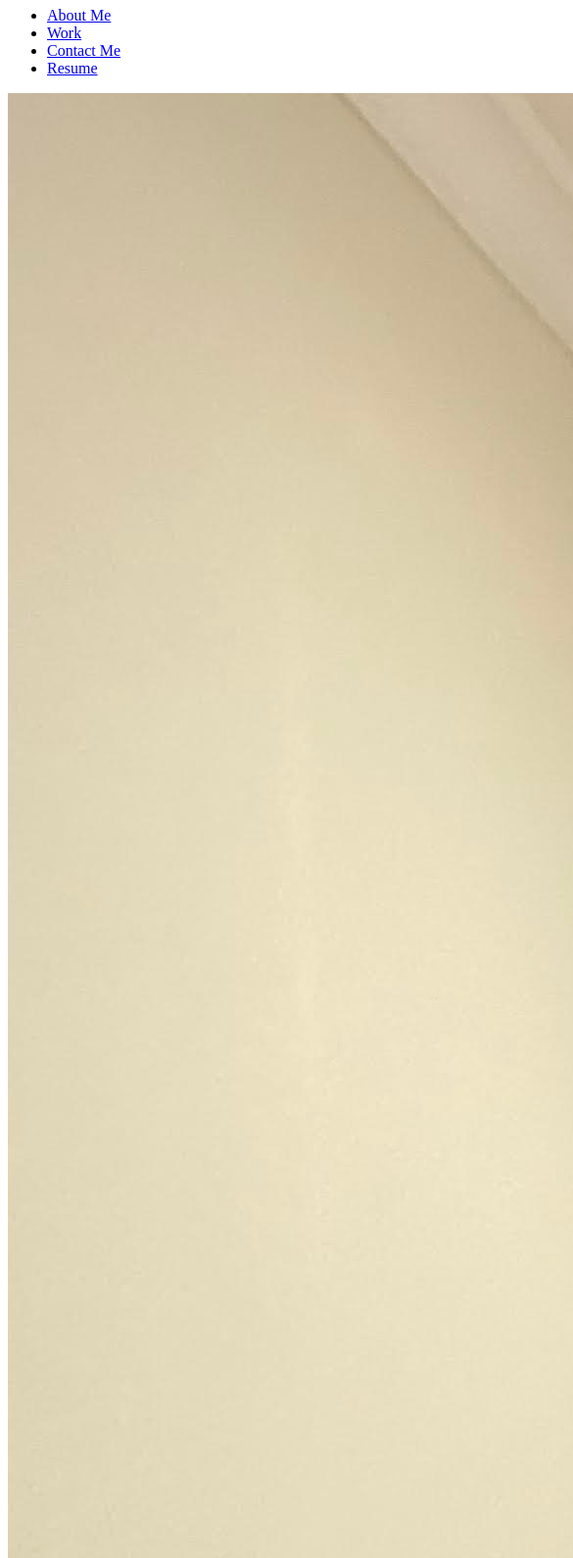
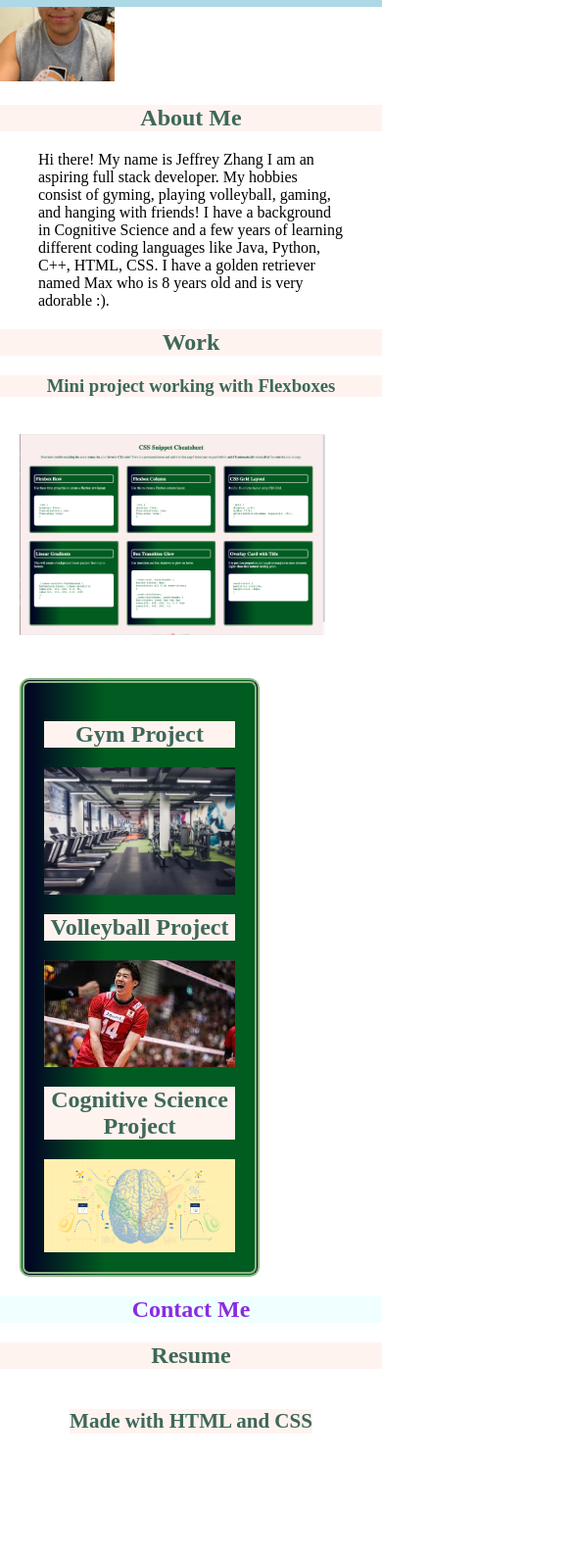
Before and after one commit to jeffz98/Twilights_Portfolio, a plain HTML site: page index.html in a window 390 px wide. Shown: the part 73-1663 px from the top of the page at 98% size, 585 px wide, since content can reach past the window. After the commit the page ends 1557 px from the top, so only its background shows below. Drawn offline with Linux system fonts and the light colour scheme.

Commit message:
added pictures and flexbox css

```diff
--- a/assets/style.css
+++ b/assets/style.css
@@ -0,0 +1,202 @@
+/* Font Style */
+:root {
+    --light-green: rgb(143, 182, 131);
+    --dark-green: rgb(0, 92, 32);
+    --gradient-green: linear-gradient(90deg, rgba(2,0,36,1) 0%, rgba(0,92,32,1) 35%);
+    --redish: rgb(249, 237, 237);
+    --white: white;
+}
+
+*{
+    font-family: "Times New Roman";
+}
+
+/* header style */
+header {
+    position: fixed;
+    top: 0px;
+    width: 100%;
+    background-color: lightblue;
+    color: white;
+    display: flex;
+    align-items: center;
+    justify-content: space-around;
+
+  }
+
+.flex-container {
+    display: flex;
+    flex-wrap: wrap;
+}
+
+.card {
+    display: flex;
+    flex-direction: column;
+    text-align: start;
+    flex: 1 0 25%;
+
+
+    border: 5px var(--light-green) double;
+    border-radius: 10px;
+    padding: 20px;
+    margin: 20px;
+    background: var(--gradient-green);
+    color: var(--white);
+
+    transition-duration: 400ms;
+    transition-property: background, transform;
+}
+
+pre {
+    white-space: pre-line;
+    background-color: var(--white);
+    color: var(--dark-green);
+    border-radius: 10px;
+    padding: 25px;
+    user-select: all;
+}
+
+@media screen and (min-width: 768px) and (max-width: 991px) {
+    /* Adjusts card size */
+    .card {
+        flex: 1 0 300px;
+    }
+}
+
+/* Media query for mobile phones */
+@media screen and (max-width: 767px) {
+    /* Adjusts card size */
+    .card {
+        flex: 1 0 200px;
+    }
+}
+
+  /* list style */
+li {
+    list-style-type: none;
+    display: inline;
+    margin: 1rem;
+}
+
+
+a {
+    text-decoration: none;
+    color:black;
+    width: 80%;
+}
+
+
+#prof_pic {
+    height: 20%;
+    width: 30%;
+    align-content: center;
+}
+#work_img{
+    height: 80%;
+    width: 100%;
+    margin-bottom: 25px;
+    background-size: cover;
+    background-position: center;
+    display: block;
+  }
+  body {
+    position: relative;
+    margin: 0;
+    padding: 0;
+  }
+
+  main {
+    padding-top: 100px;
+  }
+
+  p {
+    width: 80%;
+    margin: auto;
+  }
+
+  h1,
+  h2,
+  h3 {
+    text-align: center;
+    background-color: rgb(255, 243, 240);
+    color:rgb(62, 104, 87)
+
+  }
+
+  #work1 {
+    width:80%;
+    height: 80%;
+    margin: 5%;
+  }
+  figcaption {
+    text-align: center;
+    background-color: aquamarine;
+  }
+
+  /* header {
+    position: fixed;
+    top: 0;
+    z-index: 2;
+    width: 100%;
+    height: 100px;
+    border-bottom: 10px solid darkblue;
+    background-color: lightblue;
+  } */
+
+  #work_pics {
+    width: 50%;
+    height: 50%;
+  }
+  #contact {
+    /* position: fixed; */
+    background-color: azure;
+    color: blueviolet;
+    display: flex;
+    flex-direction: column;
+    align-items: center;
+
+  }
+
+  .form_deets {
+    margin: 1rem;
+    border: 2px solid crimson;
+    border-radius: 16px;
+    padding: 2rem;
+
+  }
+
+  .form_deets2 {
+    margin: 1rem;
+    border: 2px solid rgb(220, 20, 183);
+    border-radius: 16px;
+    background-color: deepskyblue;
+    padding: 2rem;
+
+  }
+
+  button:hover {
+    cursor: pointer;
+    opacity: 0.7;
+
+  }
+
+  button {
+    position: relative;
+  }
+
+
+
+  /* footer style */
+  footer {
+    display:flex;
+    flex-direction: column;
+    position:relative;
+    color: black;
+    align-items:center;
+    font-size: large;
+  }
+
+  footer nav {
+    margin: 1rem;
+    font-size: 1rem;
+  }
--- a/index.html
+++ b/index.html
@@ -15,46 +15,60 @@
         <nav>
             <ul>
                 <li>
-                    <a href = "About Me" >About Me</a>
+                    <a href = "#about" >About Me</a>
                 </li>
                 <li>
-                    <a href = "Work" >Work</a>
+                    <a href = "#work" >Work</a>
                 </li>
                 <li>
-                    <a href = "Contact Me" >Contact Me</a>
+                    <a href = "#contact" >Contact Me</a>
                 </li>
                 <li>
-                    <a href = "Resume" >Resume</a>
+                    <a href = "#resume" >Resume</a>
                 </li>
             </ul>
         </nav>
     </header>
 
     <section>
-        <img src="./images/JeffProf.jpeg" alt="Profile Picture with my Face">
+        <img src="./images/JeffProf.jpeg" id="prof_pic" alt="Profile Picture with my Face">
     </section>
 
     <div>
 
         <div>
-            <h2>About Me</h2>
+            <h2 id = "about">About Me</h2>
+            <p>Hi there! My name is Jeffrey Zhang I am an aspiring full stack developer. My hobbies consist of gyming,
+                playing volleyball, gaming, and hanging with friends! I have a background in Cognitive Science and a few years
+                of learning different coding languages like Java, Python, C++, HTML, CSS. I have a golden retriever named Max who is 8
+                years old and is very adorable :).
+                 </p>
+
+        </div>
+        <div class = "flex container">
+            <h2 id = "work">Work</h2>
+            <h3>Mini project working with Flexboxes</h3>
+            <img src="Images/Proj1.png" id ="work1" alt="Picture of first project with flexbox">
+            <div id = "work_pics" class = "card">
+
+                <h2>Gym Project</h2>
+                <img src="Images/gym.webp" alt="Gym indoors with treadmills and equipment">
+                <h2>Volleyball Project</h2>
+                <img src="Images/volleyball.jpeg" alt="Picture of Yuki Ishikawa, professional volleyball player">
+                <h2>Cognitive Science Project</h2>
+                <img src="Images/cogsci.png" alt="Picture of brain">
+                <p></p>
+            </div>
+        </div>
+
+        <div >
+            <h2 id = "contact">Contact Me</h2>
             <p></p>
 
         </div>
 
         <div>
-            <h2>Work</h2>
-            <p></p>
-        </div>
-
-        <div >
-            <h2>Contact Me</h2>
-            <p></p>
-
-        </div>
-
-        <div>
-            <h2>Resume</h2>
+            <h2 id = "resume">Resume</h2>
             <p></p>
 
         </div>
```
Also changed, not shown: Images/Proj1.png (added), Images/cogsci.png (added), Images/gaming.jpeg (added), Images/gym.webp (added), Images/volleyball.jpeg (added).
